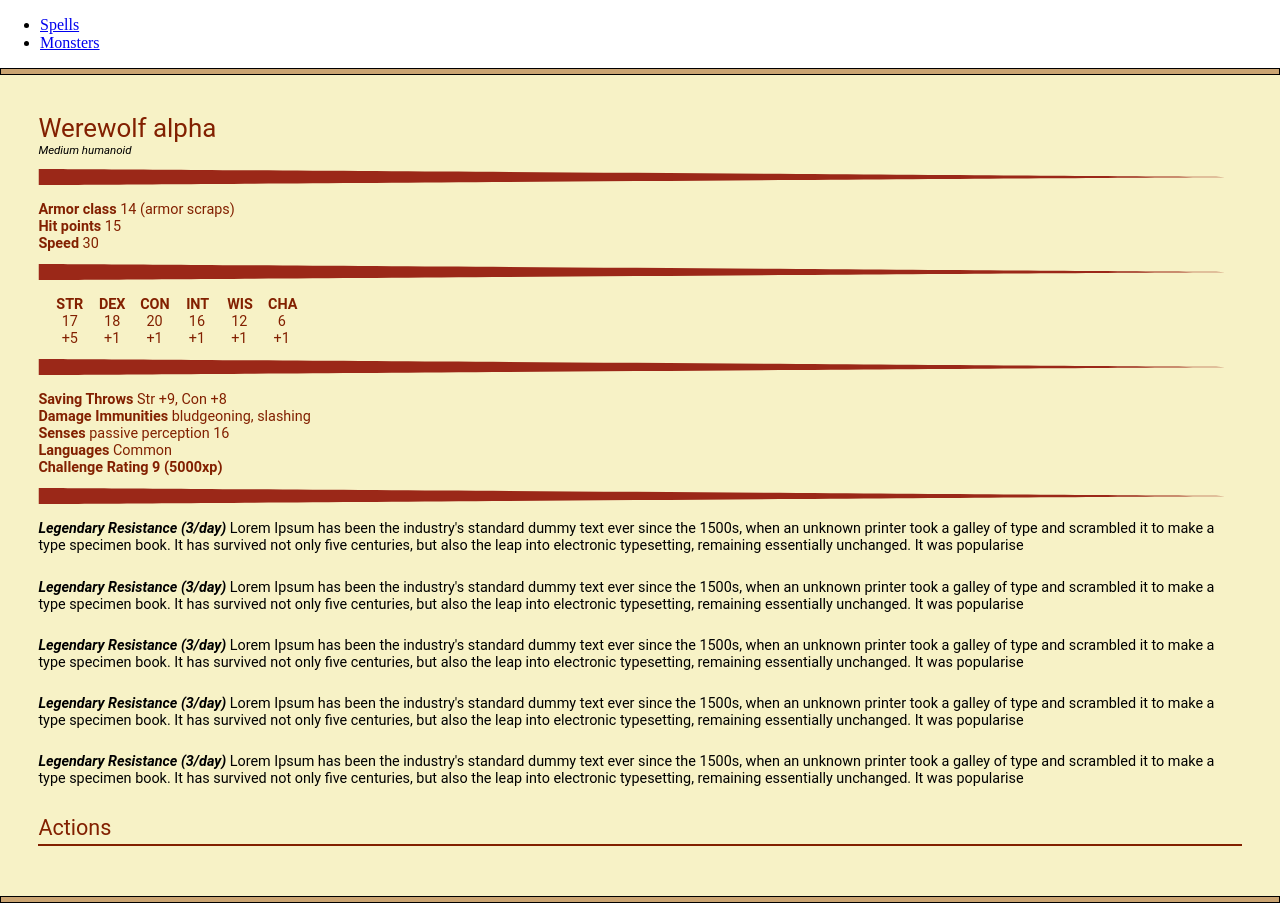
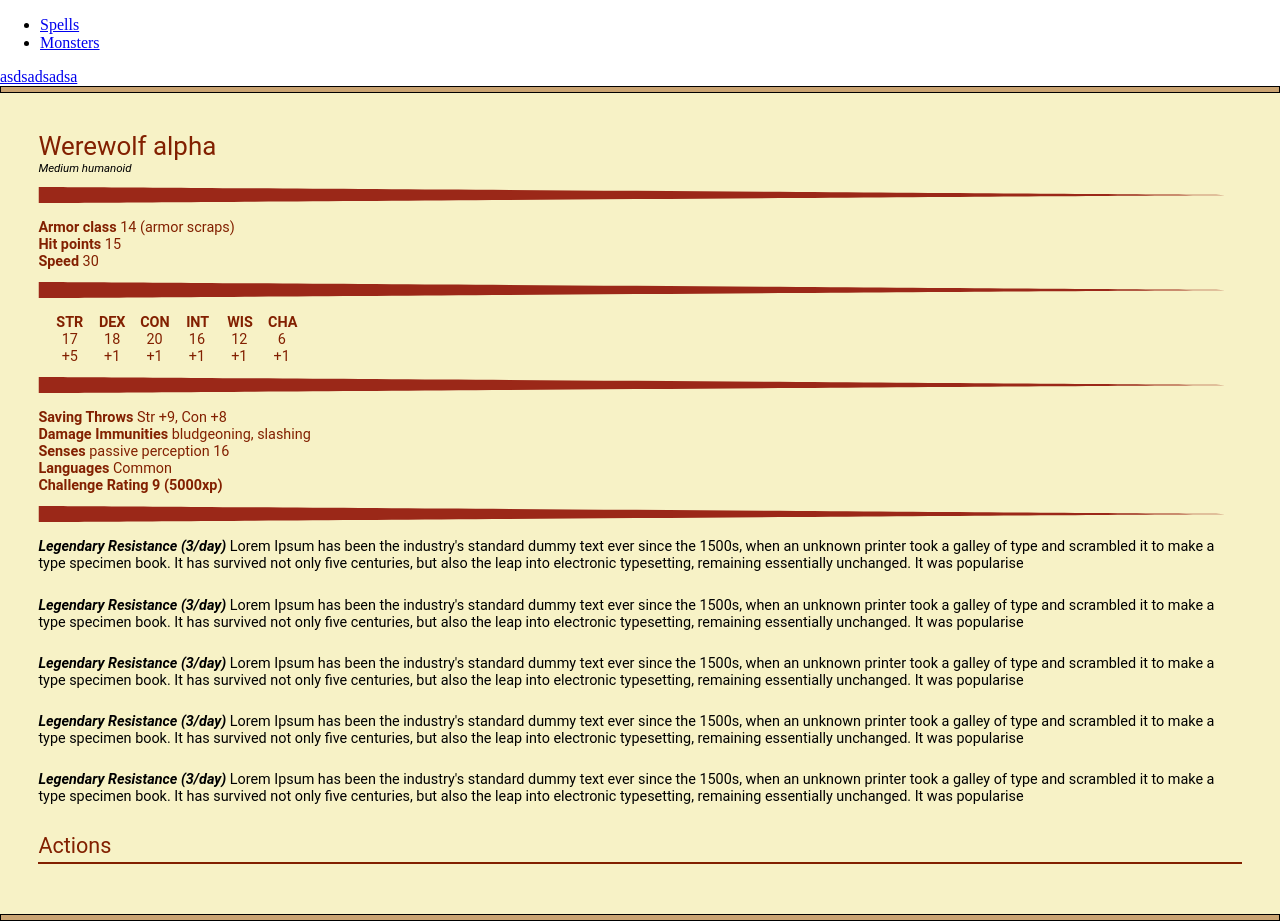
Before and after one commit to MantasDemenius/monster-tracker, a plain HTML site: page index.html in a window 1280 px wide. Drawn offline with Linux system fonts and the light colour scheme; a script that the page names is missing; a web font is replaced by a local one.

Commit message:
Added focus

```diff
--- a/index.html
+++ b/index.html
@@ -35,6 +35,7 @@
 
       </nav>
       <section>
+        <a href="#action-focus">asdsadsadsa</a>
         <div class="stat-block-template">
           <div class="stat-block-border">
           </div>
```
